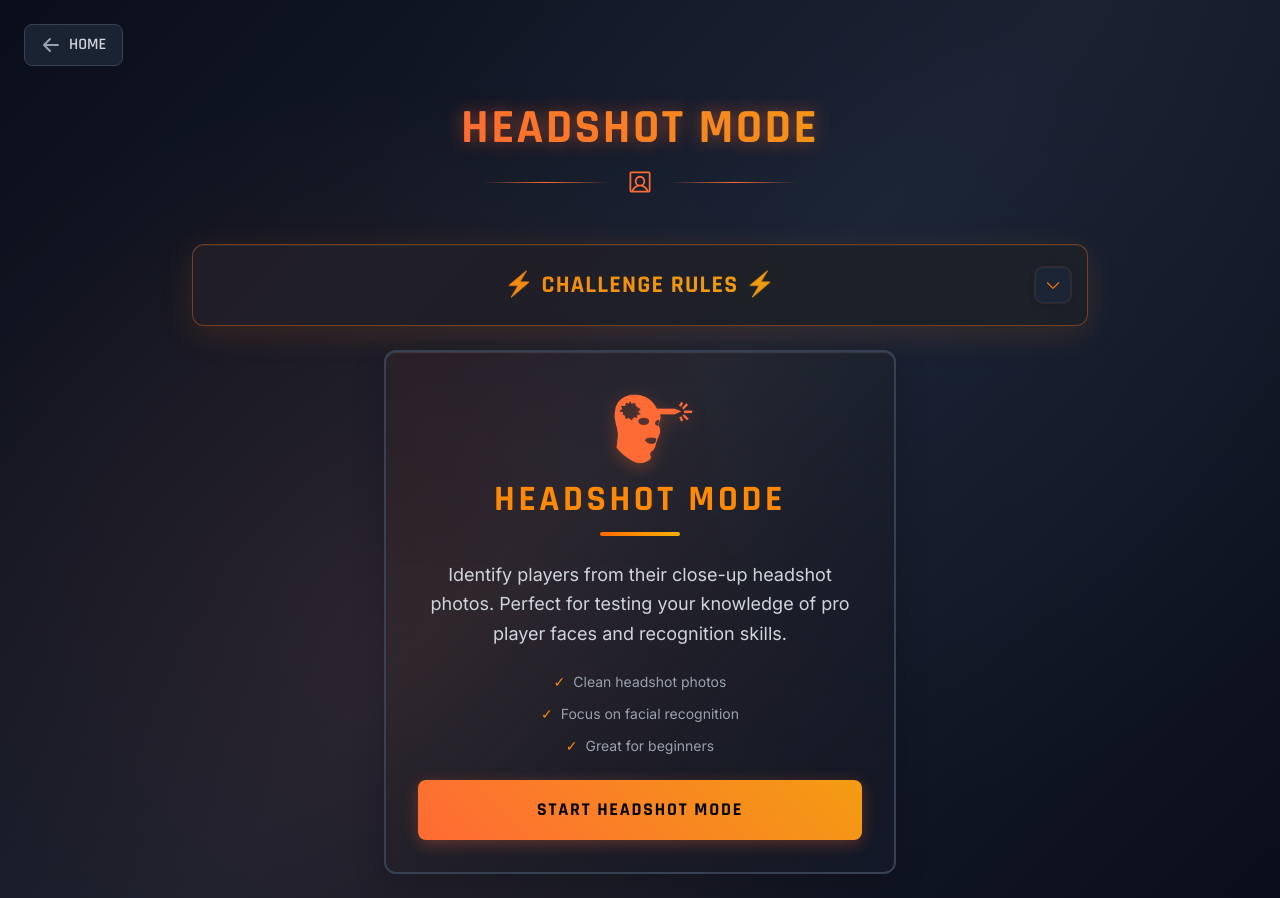
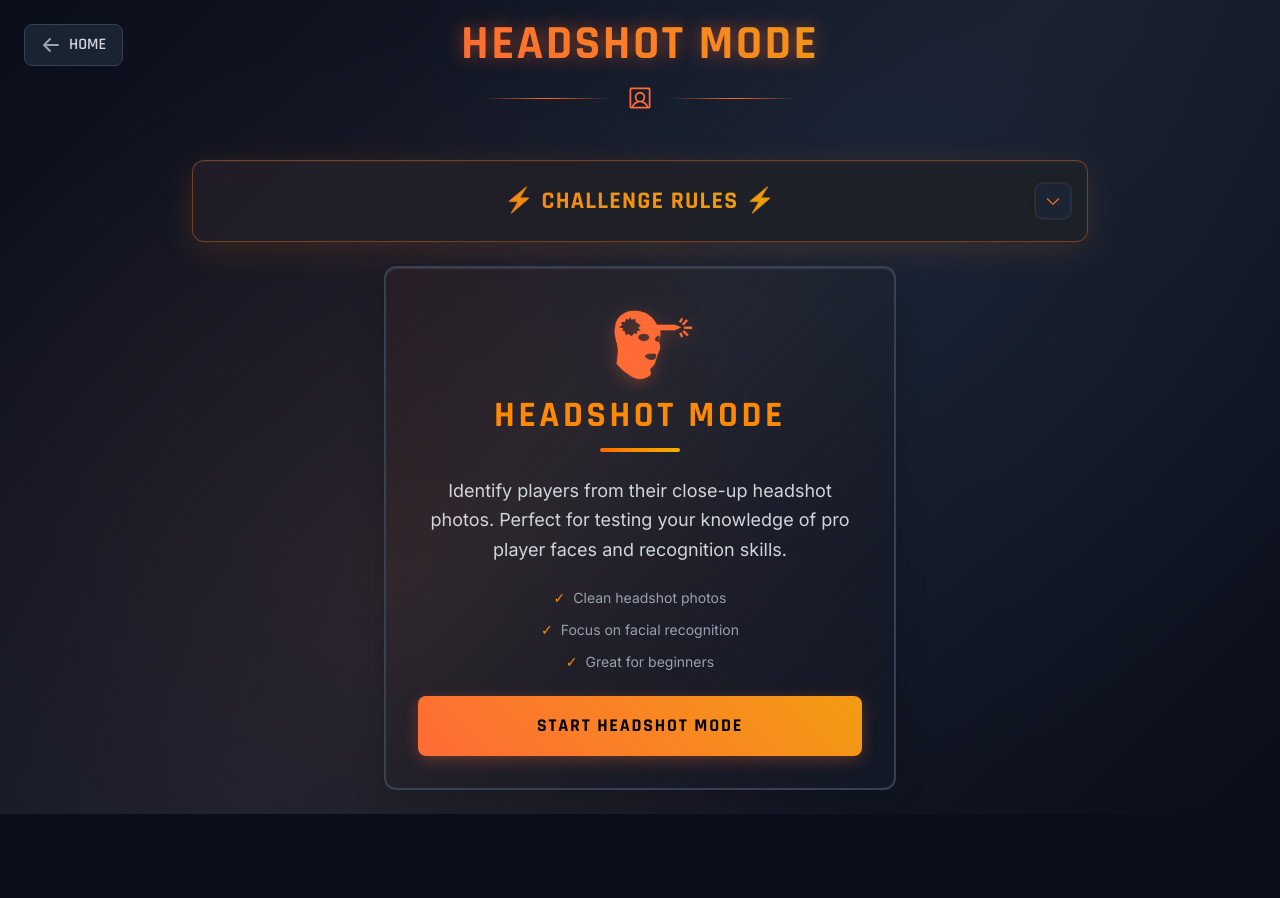
Before and after one commit to EbuCheese/GuessCSPro, a React (Vite) app in the folder cs-pro-guesser/: page / in a window 1280 px wide. Both pictures are taken after a click on the button 410 px from the left and 422 px from the top of the page. After the commit the page ends 814 px from the top, so only its background shows below. Built offline with nearby package versions, Linux system fonts and the light colour scheme.

Commit message:
REVISE minor spacing for game title and challenge rules

```diff
--- a/cs-pro-guesser/src/components/ChallengeRules.jsx
+++ b/cs-pro-guesser/src/components/ChallengeRules.jsx
@@ -85,7 +85,7 @@ const ChallengeRules = ({ gameMode = 'headshot' }) => {
             )}
           </button>
 
-          <div className="text-center pr-12 sm:pr-0">
+          <div className="text-center sm:pr-0">
             <h3
               className="text-xl sm:text-2xl font-black tracking-wider mb-2"
               style={{
@@ -95,7 +95,7 @@ const ChallengeRules = ({ gameMode = 'headshot' }) => {
                 fontFamily: '"Rajdhani", sans-serif'
               }}
             >
-              <span className="hidden sm:inline">⚡ </span>CHALLENGE RULES<span className="hidden sm:inline"> ⚡</span>
+              <span className="hidden min-[450px]:inline">⚡ </span>CHALLENGE RULES<span className="hidden min-[450px]:inline"> ⚡</span>
             </h3>
           </div>
         </div>
--- a/cs-pro-guesser/src/components/ImageGames.jsx
+++ b/cs-pro-guesser/src/components/ImageGames.jsx
@@ -565,7 +565,7 @@ return (
       <div className="relative z-10 w-full max-w-6xl px-6 flex flex-col items-center justify-center min-h-screen">
         {/* Header - Only show when NOT in game complete state */}
         {!gameComplete && (
-          <div className="text-center mb-4 lg:mb-12 md:mb-6 mt-16 md:mt-0 landscape:mt-[6.5rem]">
+          <div className="text-center mb-4 lg:mb-12 md:mb-6 mt-16 md:mt-0 landscape:mt-5">
             <h2
               className="text-5xl font-black mb-4 tracking-wider mt-4 md:mt-0"
               style={{
```
